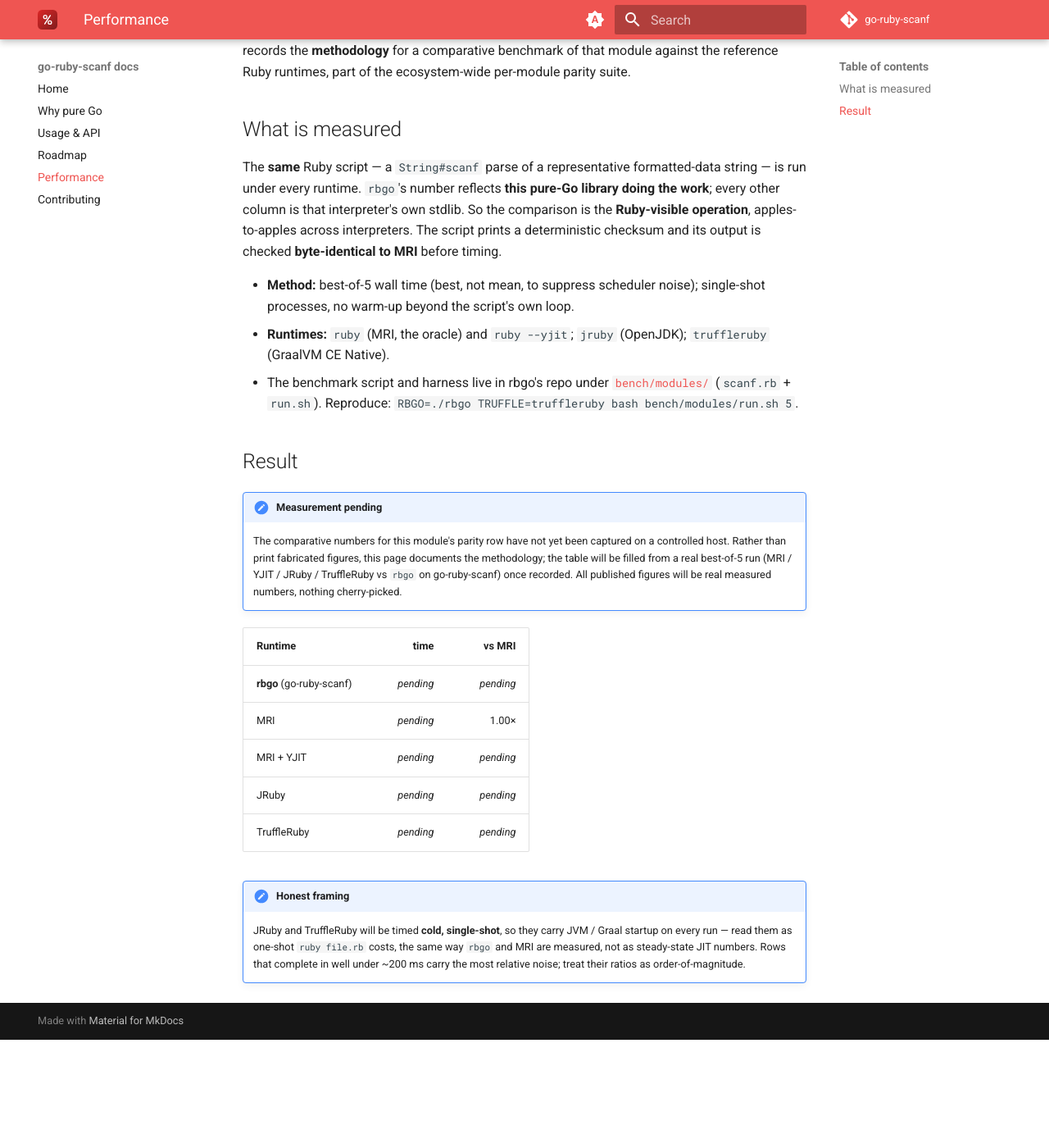
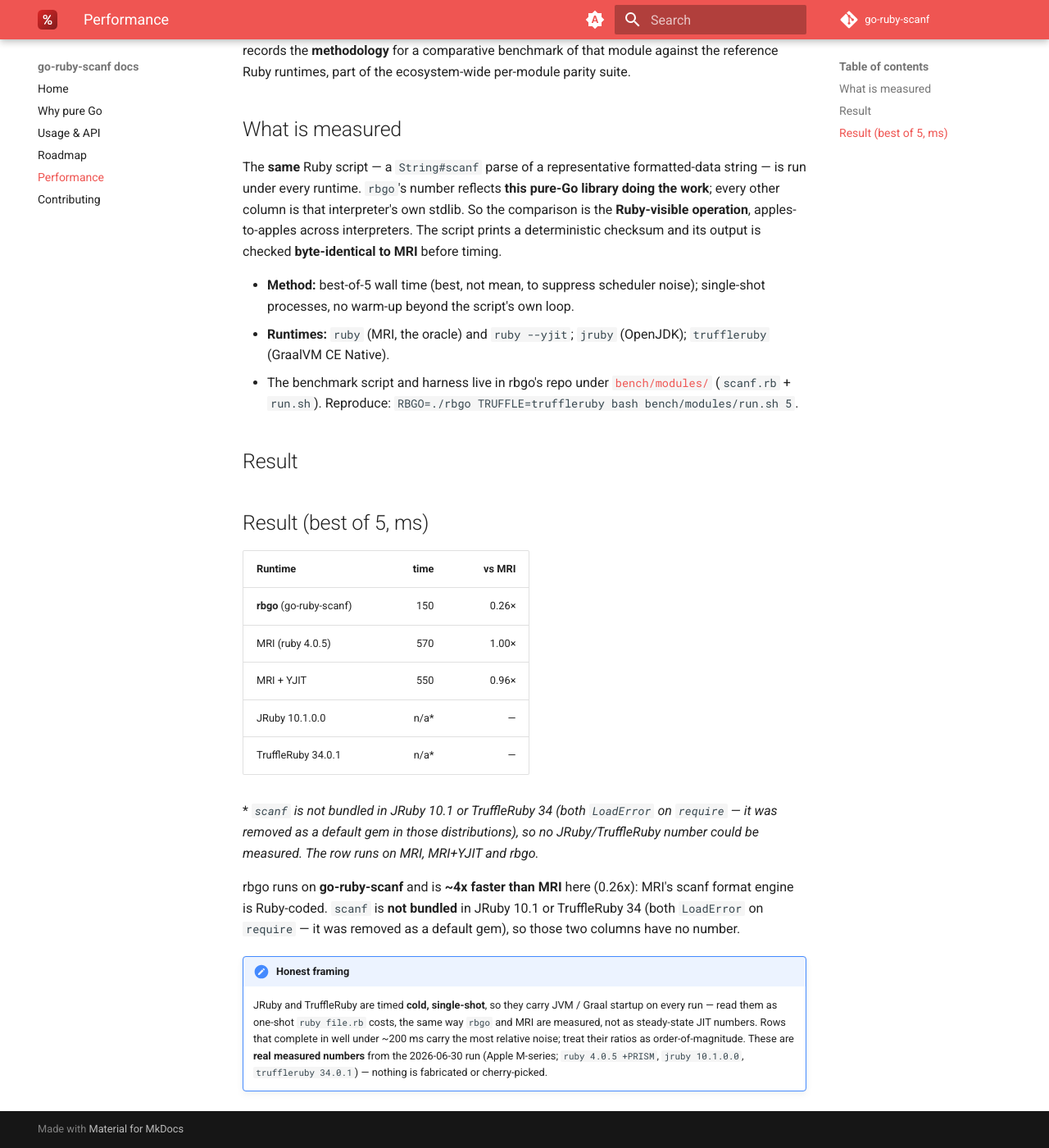
Before and after one commit to go-ruby-scanf/docs, an MkDocs documentation site: the page built from docs/performance.md, in a window 1280 px wide and 1400 px high, scrolled down 156 px. Shown: the whole window at 82% size. Built offline with MkDocs 1.6.1 and Material for MkDocs 9.7.7, drawn with Linux system fonts in a browser that asks for light colours; the version menu is left out; before the commit the page ends 1424 px from its top, so only the background shows below that.

Commit message:
docs: fill in measured wave-3 performance numbers
Replace the measurement-pending admonition in docs/performance.md with the real
best-of-5 cross-runtime result table (rbgo / MRI / MRI+YJIT / JRuby / TruffleRuby,
+ vs-MRI ratio) from the 2026-06-30 per-module parity run on Apple M-series
(ruby 4.0.5 +PRISM, jruby 10.1.0.0, truffleruby 34.0.1). Output byte-checked
against MRI before timing; harness at go-embedded-ruby/ruby bench/modules/.

Co-Authored-By: Claude Opus 4.8 <noreply@anthropic.com>

```diff
--- a/docs/performance.md
+++ b/docs/performance.md
@@ -26,25 +26,25 @@ timing.
 
 ## Result
 
-!!! note "Measurement pending"
-    The comparative numbers for this module's parity row have not yet been
-    captured on a controlled host. Rather than print fabricated figures, this
-    page documents the methodology; the table will be filled from a real
-    best-of-5 run (MRI / YJIT / JRuby / TruffleRuby vs `rbgo` on
-    go-ruby-scanf) once recorded. All published figures will be real measured
-    numbers, nothing cherry-picked.
+## Result (best of 5, ms)
 
 | Runtime | time | vs MRI |
 | --- | ---: | ---: |
-| **rbgo** (go-ruby-scanf) | _pending_ | _pending_ |
-| MRI | _pending_ | 1.00× |
-| MRI + YJIT | _pending_ | _pending_ |
-| JRuby | _pending_ | _pending_ |
-| TruffleRuby | _pending_ | _pending_ |
+| **rbgo** (go-ruby-scanf) | 150 | 0.26× |
+| MRI (ruby 4.0.5) | 570 | 1.00× |
+| MRI + YJIT | 550 | 0.96× |
+| JRuby 10.1.0.0 | n/a* | — |
+| TruffleRuby 34.0.1 | n/a* | — |
+
+\* *`scanf` is not bundled in JRuby 10.1 or TruffleRuby 34 (both `LoadError` on `require` — it was removed as a default gem in those distributions), so no JRuby/TruffleRuby number could be measured. The row runs on MRI, MRI+YJIT and rbgo.*
+
+rbgo runs on **go-ruby-scanf** and is **~4x faster than MRI** here (0.26x): MRI's scanf format engine is Ruby-coded. `scanf` is **not bundled** in JRuby 10.1 or TruffleRuby 34 (both `LoadError` on `require` — it was removed as a default gem), so those two columns have no number.
 
 !!! note "Honest framing"
-    JRuby and TruffleRuby will be timed **cold, single-shot**, so they carry JVM /
+    JRuby and TruffleRuby are timed **cold, single-shot**, so they carry JVM /
     Graal startup on every run — read them as one-shot `ruby file.rb` costs, the
     same way `rbgo` and MRI are measured, not as steady-state JIT numbers. Rows
-    that complete in well under ~200 ms carry the most relative noise; treat their
-    ratios as order-of-magnitude.
+    that complete in well under ~200 ms carry the most relative noise; treat
+    their ratios as order-of-magnitude. These are **real measured numbers** from
+    the 2026-06-30 run (Apple M-series; `ruby 4.0.5 +PRISM`, `jruby 10.1.0.0`,
+    `truffleruby 34.0.1`) — nothing is fabricated or cherry-picked.
```
